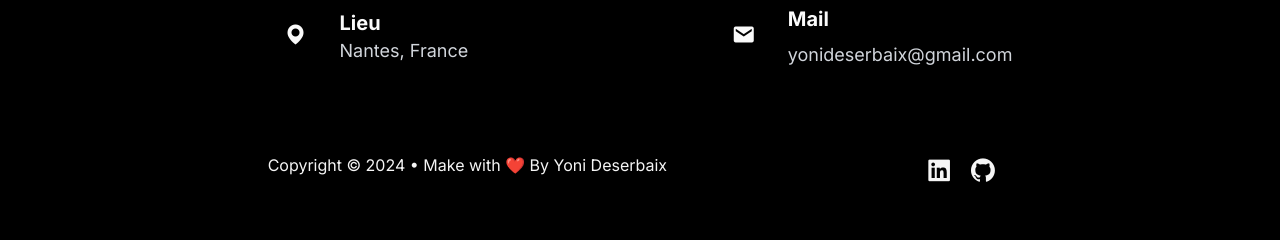
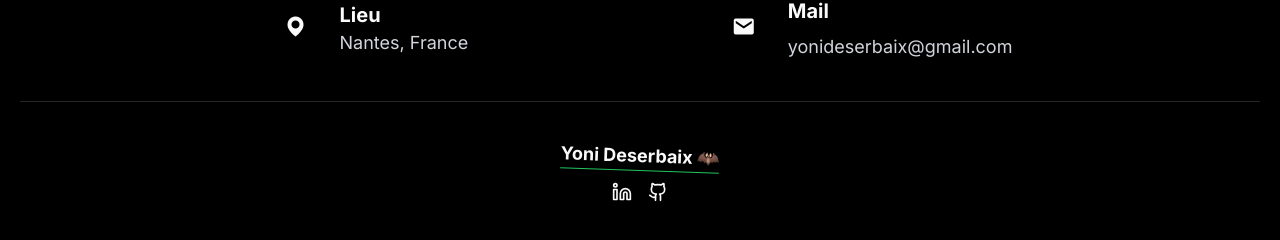
Before and after one commit to Yoni-Deserbaix/Portfolio, a Next.js app: page / in a window 1280 px wide. Shown: the part 2860-3100 px from the top of the page. Built offline with nearby package versions, Linux system fonts and the light colour scheme.

Commit message:
add footer

```diff
--- a/src/app/components/Contact.tsx
+++ b/src/app/components/Contact.tsx
@@ -13,8 +13,8 @@ export default function Contact() {
           <p className="text-2xl font-bold ">Une opportunité d'alternance ?</p>
           <h1 className="text-2xl font-bold hover:text-green-400 transition-all">
             Contactez-moi 👇
-            <div className="w-48 h-3 bg-green-500 rounded-full"></div>
-            <div className="w-48 h-3 bg-indigo-500 rounded-full translate-x-2"></div>
+            <div className="w-48 h-2 bg-green-500 rounded-full"></div>
+            <div className="w-48 h-2 bg-indigo-500 rounded-full translate-x-2"></div>
           </h1>
         </div>
 
--- a/src/app/components/Footer.tsx
+++ b/src/app/components/Footer.tsx
@@ -1,27 +1,31 @@
-export default function () {
+import { Github, Linkedin } from "lucide-react";
+import Link from "next/link";
+import React from "react";
+
+export default function Footer() {
   return (
-    <footer className="flex items-center flex-row justify-evenly px-2.5 py-16">
-      <p className="text-base text-[whitesmoke] mb-[15px] max-lg:text-sm max-lg:pl-4 max-lg:w-3/4">
-        Copyright © 2024 • Make with ❤️ By Yoni Deserbaix
-      </p>
-      <div className="socials ">
-        <a
-          href="http://linkedin.com/in/yoni-deserbaix"
-          target="_blank"
-          rel="noreferrer"
-          aria-label="Lien LinkedIn"
-        >
-          <i className="bx bxl-linkedin-square text-[1.8rem] text-[whitesmoke] transition-all duration-[0.2s] mr-[15px] hover:opacity-[70%]"></i>
-        </a>
-        <a
-          href="https://github.com/Yoni-Deserbaix"
-          target="_blank"
-          rel="noreferrer"
-          aria-label="Lien Github"
-        >
-          <i className="bx bxl-github text-[1.8rem] text-[whitesmoke] transition-all duration-[0.2s] mr-[15px] hover:opacity-[70%]"></i>
-        </a>
+    <div className="border-t mt-10">
+      <div className="m-10 text-center text-lg">
+        <div className="font-bold underline underline-offset-8 decoration-green-500 rotate-2 hover:text-green-400 transition-all">
+          Yoni Deserbaix 🦇
+        </div>
+        <div className="mt-3 gap-4 flex items-center justify-center  ">
+          <Link
+            href="https://www.linkedin.com/in/yoni-deserbaix/"
+            target="_blank"
+            aria-label="Navigate to the LinkedIn account"
+          >
+            <Linkedin size={20} />
+          </Link>
+          <Link
+            href="https://github.com/Yoni-Deserbaix"
+            target="_blank"
+            aria-label="Navigate to the Github account"
+          >
+            <Github size={20} />
+          </Link>
+        </div>
       </div>
-    </footer>
+    </div>
   );
 }
--- a/src/app/page.tsx
+++ b/src/app/page.tsx
@@ -8,7 +8,7 @@ import Skills from "./components/Skills/Skills";
 export default function Home() {
   return (
     <div
-      className="min-h-[400vh] bg-black mx-auto overflow-hidden
+      className="bg-black mx-auto overflow-hidden
         "
     >
       <div className="dark:bg-black bg-white  dark:bg-grid-white/[0.03] bg-grid-black/[0.2] relative">
@@ -21,10 +21,9 @@ export default function Home() {
       <div className="max-w-7xl mx-auto p-5 pt-20">
         <Skills />
         <Projects />
-      <Contact />
+        <Contact />
+        <Footer />
       </div>
-
-      <Footer />
     </div>
   );
 }
```
